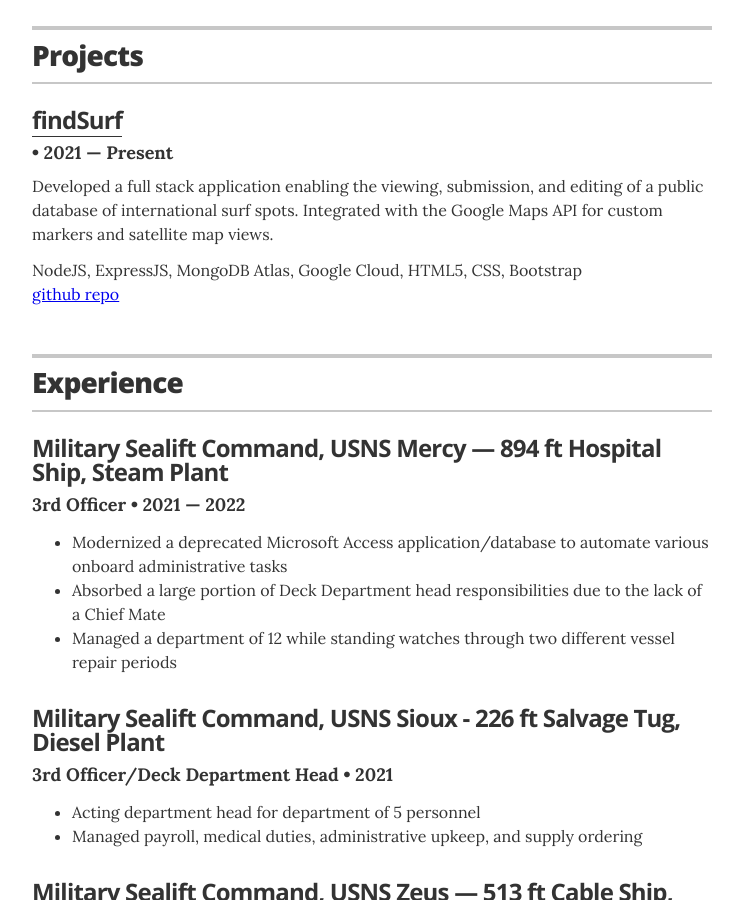
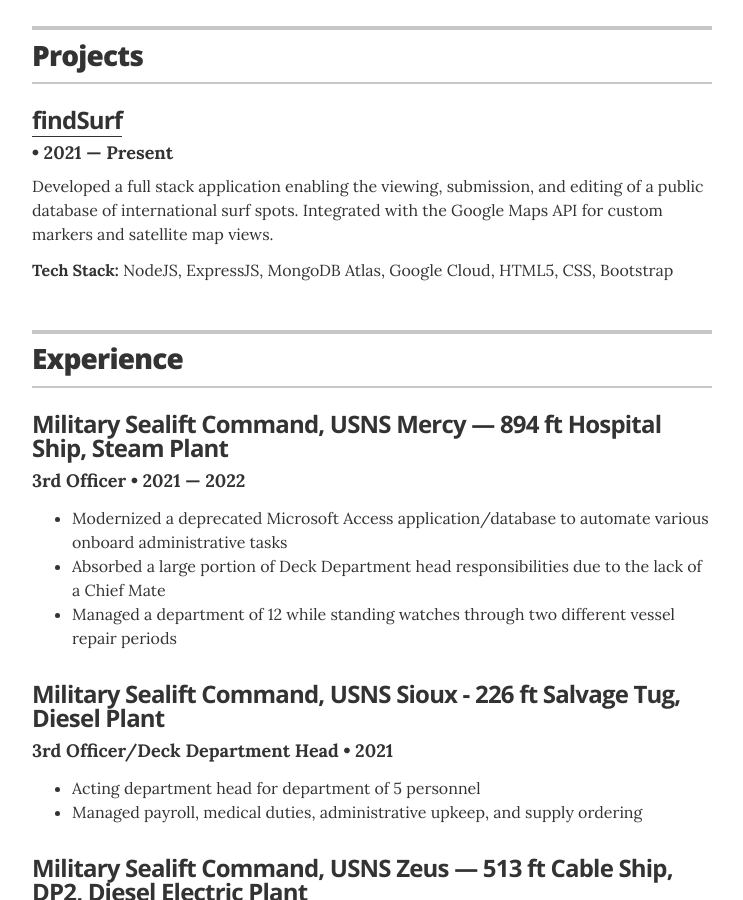
Before and after one commit to mmandina/mmandina.github.io, a Jekyll site: the page built from index.html, in a window 1280 px wide and 900 px high, scrolled down 886 px. Shown: the whole window, without its empty margins (268-1011 px from the left). Built offline with Jekyll 4.4.1, drawn with Linux system fonts in a browser that asks for light colours.

Commit message:
project link fix

```diff
--- a/_layouts/resume.html
+++ b/_layouts/resume.html
@@ -83,8 +83,7 @@
           <h3 class="resume-item-title" itemprop="name">{% if project.url %}<a href="{{ project.url }}" itemprop="url">{{ project.project }}</a>{% else %}{{ project.project }}{% endif %}</h3>
           <h4 class="resume-item-details" itemprop="description">{{ project.role }}  &bull; {{ project.duration }}</h4>
           <p class="resume-item-copy">{{ project.description }}</p>
-          <p class="resume-item-copy">{{ project.tech}}</p>
-          <a class="resume-item-copy" href=" {{project.url}} ">github repo</a>
+          <p class="resume-item-copy"><b>Tech Stack: </b>{{ project.tech}}</p>
         </div>
         {% endfor %}
 
```
